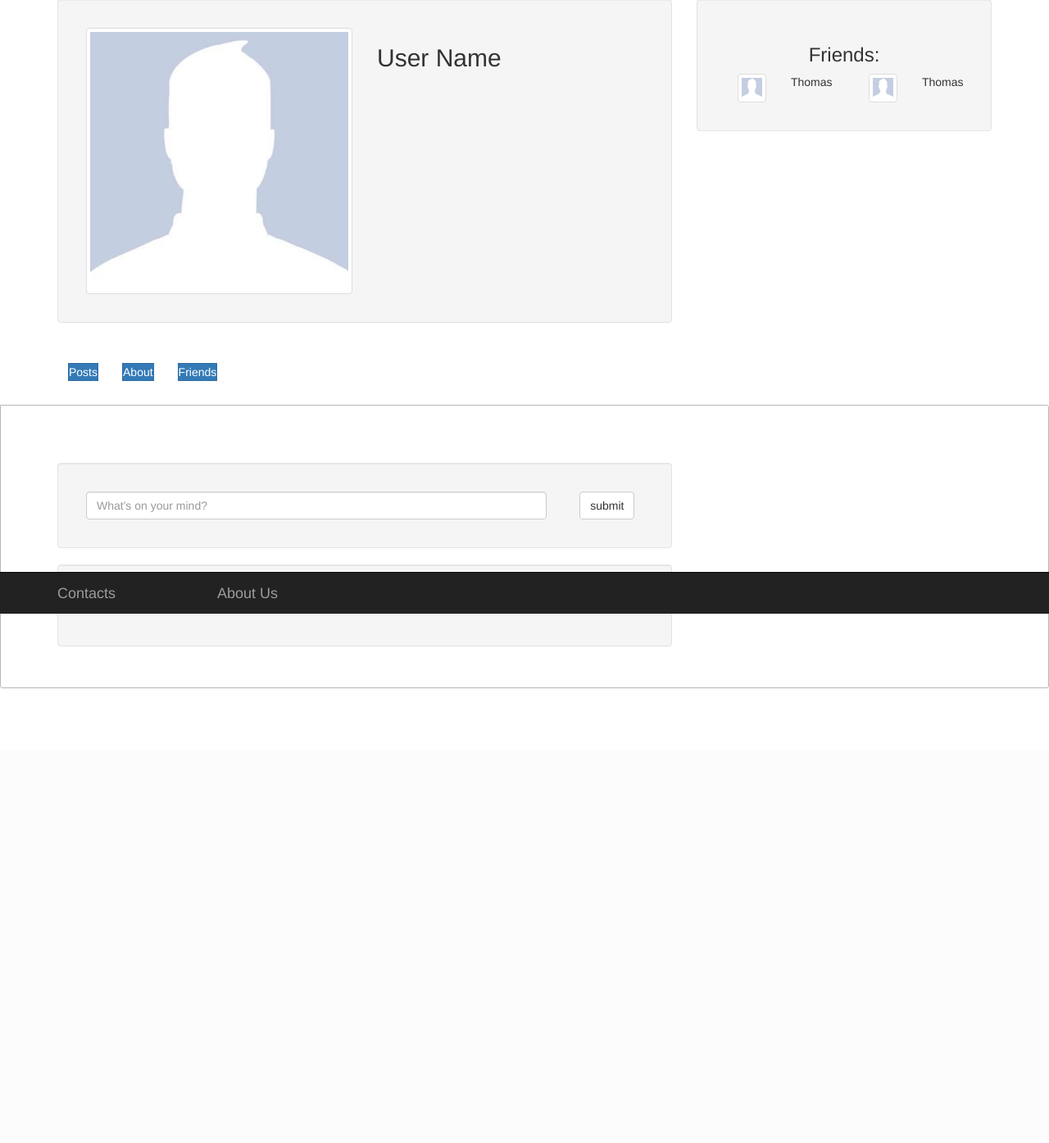
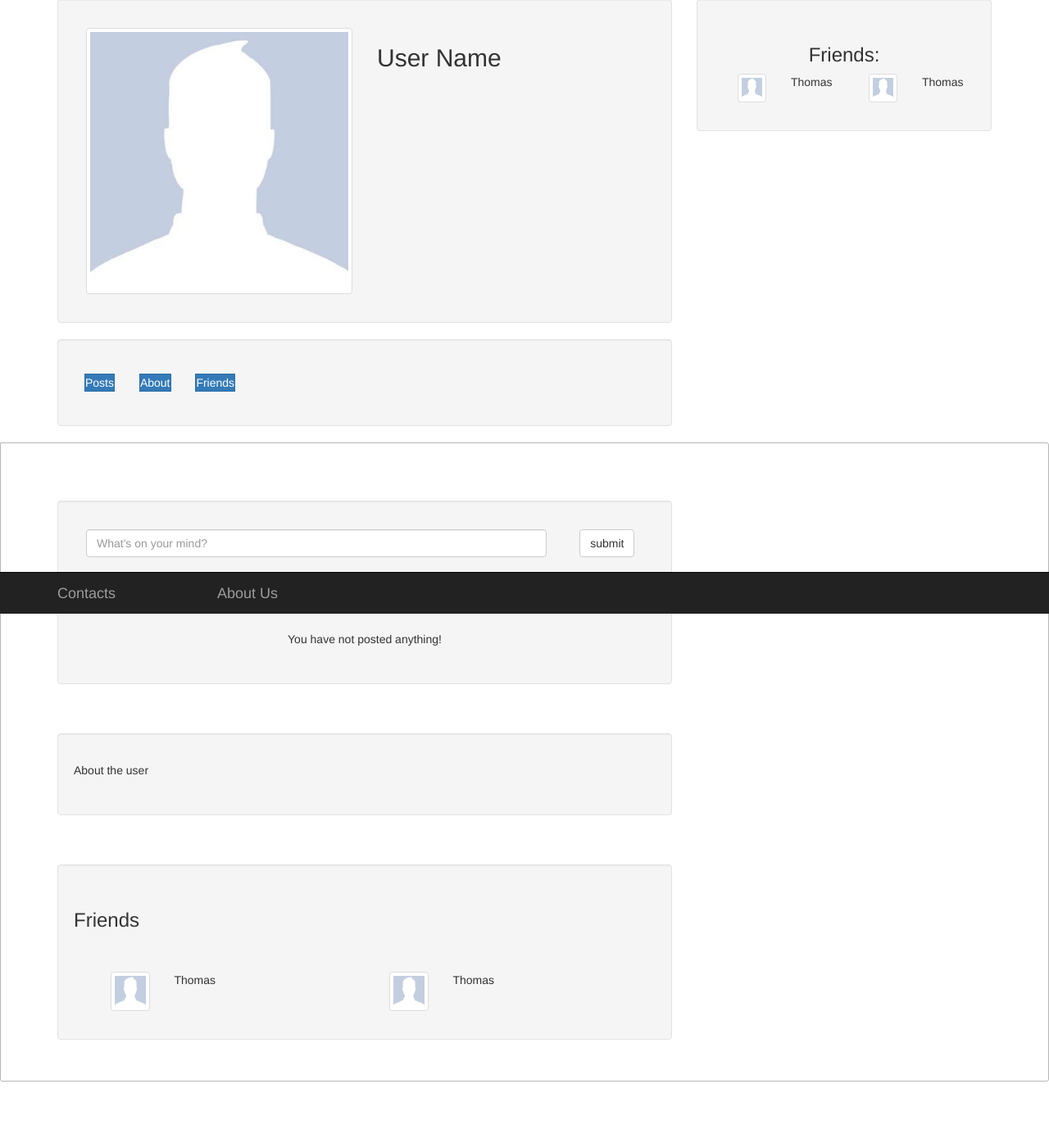
Before and after one commit to tcarrio/cse-notsosocialnetwork, a Flask app: page /profile in a window 1280 px wide. Shown: the part 51-1446 px from the top of the page at 82% size. Before the commit the page ends 891 px from the top, so only its background shows below. Run offline with Flask 2, Linux system fonts and the light colour scheme; the visitor is signed in with stand-in values (Sample User, id 1); some libraries are stand-ins or nearby versions.

Commit message:
Refactoring form

```diff
--- a/templates/profile.html
+++ b/templates/profile.html
@@ -140,10 +140,10 @@
       <div class="container">
         <div class="row">
           <div class ="col-md-8 col-xs-8">
-            <div class=" panel-default">
+            <div class="well panel panel-default">
                 <div class="panel-body">
                     <div class="row">
-                        <ul class="tabs" data-persist="true">
+                        <ul data-persist="true">
                             <a href="#Posts" class="btn"><li class="selected btn-primary">Posts</li></a>
                             <a href="#About" class="btn"><li class="btn-primary">About</li></a>
                             <a href="#Friends" class="btn"><li class="btn-primary">Friends</li></a>
```
